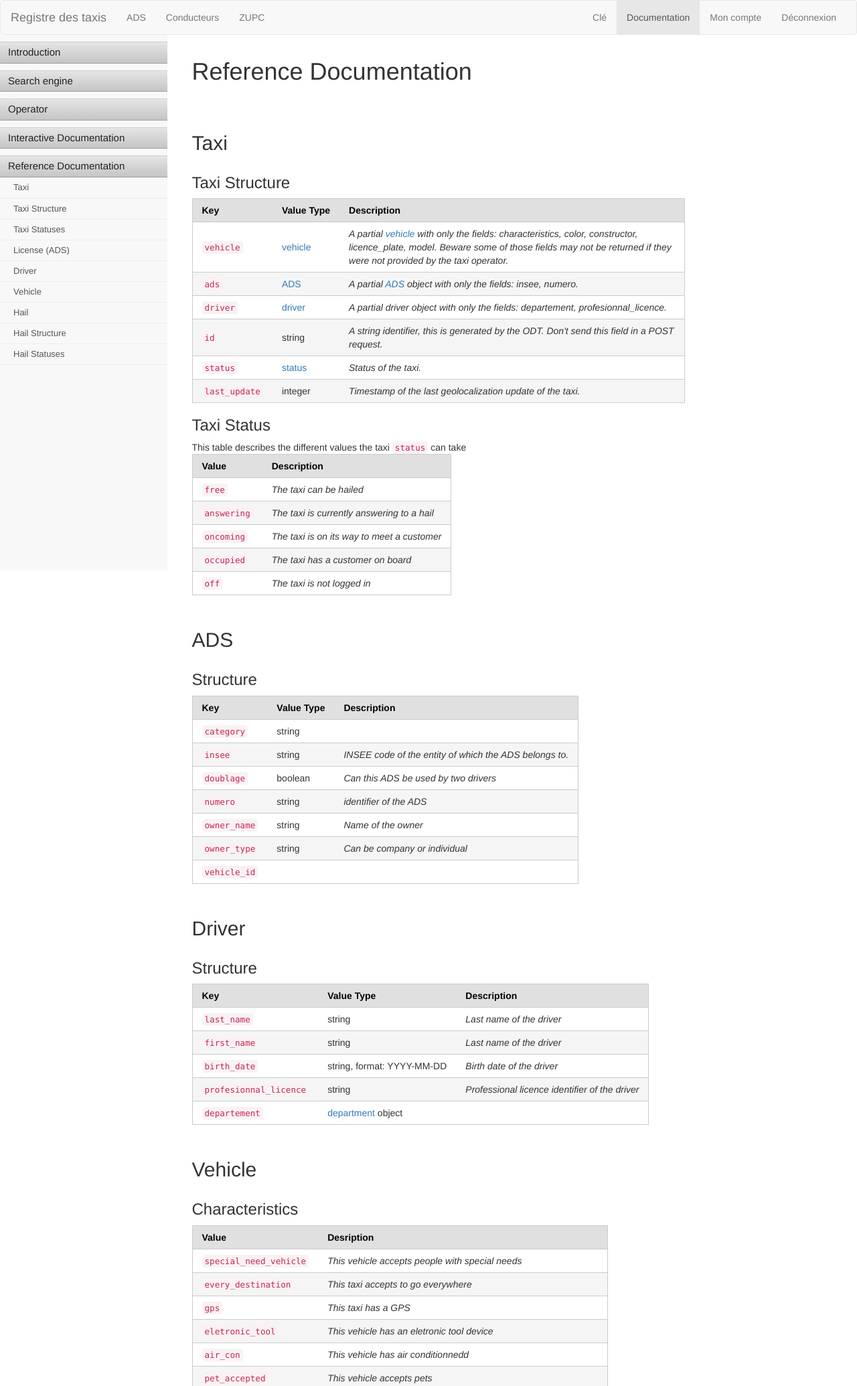
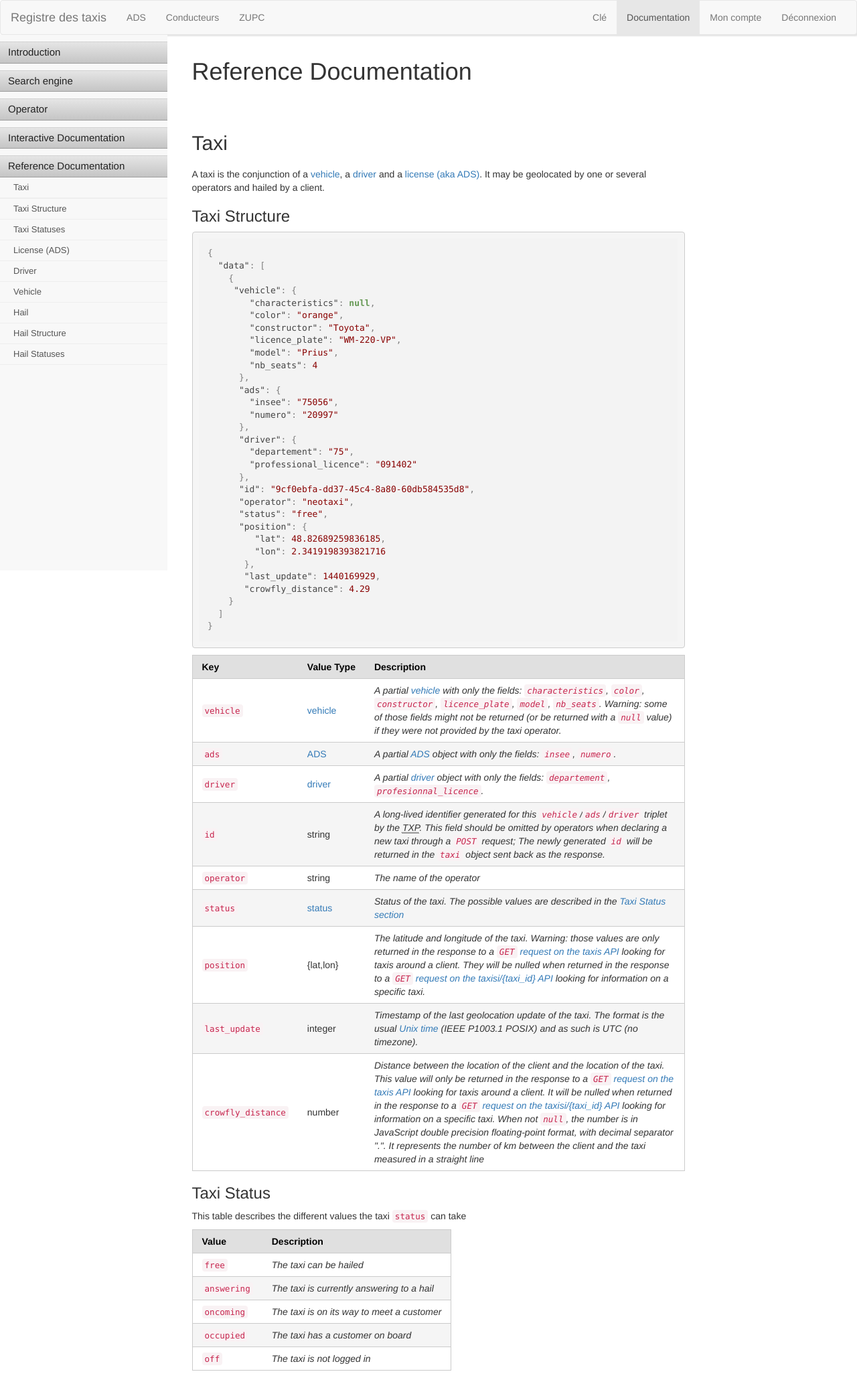
Before and after one commit to openmaraude/APITaxi, a Python web app: template APITaxi/templates/documentation/reference.html in a window 1280 px wide. Shown: the top 2070 px of the page at 67% size. Run offline with Jinja, Linux system fonts and the light colour scheme; the template is opened without the code that fills it, so the values that code supplies are empty; some libraries are stand-ins or nearby versions.

Commit message:
doc improvement

```diff
--- a/APITaxi/static/css/vertical-nav.css
+++ b/APITaxi/static/css/vertical-nav.css
@@ -4,6 +4,9 @@
    left:0;
    width:100%;
    position:fixed;
+   -webkit-box-shadow: 2px 2px 2px rgba(200,200,200,0.5);
+   -moz-box-shadow:    2px 2px 2px rgba(200,200,200,0.5);
+   box-shadow:         2px 2px 2px rgba(200,200,200,0.5);
    z-index: 99;
 }
 
--- a/APITaxi/templates/documentation/base.html
+++ b/APITaxi/templates/documentation/base.html
@@ -5,9 +5,13 @@
 <link rel="stylesheet"
       href="{{url_for('static', filename='css/simple-sidebar.css')}}">
 <link rel="stylesheet"
-       href="{{url_for('static', filename='css/pure-tables.css')}}">
- <link rel="stylesheet"
-         href="{{url_for('static', filename='css/vertical-nav.css')}}">
+      href="{{url_for('static', filename='css/pure-tables.css')}}">
+<link rel="stylesheet"
+      href="{{url_for('static', filename='css/vertical-nav.css')}}">
+<link rel="stylesheet"
+      href="//cdnjs.cloudflare.com/ajax/libs/highlight.js/8.7/styles/default.min.css">
+<script src="//cdnjs.cloudflare.com/ajax/libs/highlight.js/8.7/highlight.min.js"></script>
+<script>hljs.initHighlightingOnLoad();</script>
 {% endblock %}
 {% from "bootstrap/pagination.html" import render_pagination %}
 {% block content %}
--- a/APITaxi/templates/documentation/reference.html
+++ b/APITaxi/templates/documentation/reference.html
@@ -11,8 +11,41 @@
 <h1>Reference Documentation</h1>
 
 <h2 id="taxi">Taxi</h2>
+<p>A taxi is the conjunction of a <a href="#vehicle">vehicle</a>, a <a href="#driver">driver</a> and a <a href="#ADS">license (aka ADS)</a>. It may be geolocated by one or several operators and hailed by a client.</p>
+<h3 id="taxi_object">Taxi Structure</h3>
+<pre><code class="json">{
+  "data": [
+    {
+     "vehicle": {
+        "characteristics": null,
+        "color": "orange",
+        "constructor": "Toyota",
+        "licence_plate": "WM-220-VP",
+        "model": "Prius",
+        "nb_seats": 4
+      },
+      "ads": {
+        "insee": "75056",
+        "numero": "20997"
+      },
+      "driver": {
+        "departement": "75",
+        "professional_licence": "091402"
+      },
+      "id": "9cf0ebfa-dd37-45c4-8a80-60db584535d8",
+      "operator": "neotaxi",
+      "status": "free",
+      "position": {
+         "lat": 48.82689259836185,
+         "lon": 2.3419198393821716
+       },
+       "last_update": 1440169929,
+       "crowfly_distance": 4.29
+    }
+  ]
+}
+</code></pre>
 
-<h3 id="taxi_object">Taxi Structure</h3>
 <table class="pure-table pure-table-bordered pure-table-horizontal pure-table-striped">
     <thead>
     <tr>
@@ -24,37 +57,54 @@
     <tr>
         <td><code>vehicle</code></td>
         <td><a href="#vehicle_object">vehicle</a></td>
-        <td><em>A partial <a href="#vehicle_object">vehicle</a> with only the fields: characteristics, color, constructor, licence_plate, model. Beware some of those fields may not be returned if they were not provided by the taxi operator.</em></td>
+        <td><em>A partial <a href="#vehicle_object">vehicle</a> with only the fields: <code>characteristics</code>, <code>color</code>, <code>constructor</code>, <code>licence_plate</code>, <code>model</code>, <code>nb_seats</code>. Warning: some of those fields might not be returned (or be returned with a <code>null</code> value) if they were not provided by the taxi operator.</em></td>
     </tr>
     <tr>
         <td><code>ads</code></td>
         <td><a href="#ads_object">ADS</a></td>
-        <td><em>A partial <a href="#ads_object">ADS</a> object with only the fields: insee, numero.</em></td>
+        <td><em>A partial <a href="#ads_object">ADS</a> object with only the fields: <code>insee</code>, <code>numero</code>.</em></td>
     </tr>
     <tr>
         <td><code>driver</code></td>
         <td><a href="#driver_object">driver</a></td>
-        <td><em>A partial driver object with only the fields: departement, profesionnal_licence.</em></td>
+        <td><em>A partial <a href="#driver_object">driver</a> object with only the fields: <code>departement</code>, <code>profesionnal_licence</code>.</em></td>
     </tr>
     <tr>
         <td><code>id</code></td>
         <td>string</td>
-        <td><em>A string identifier, this is generated by the ODT. Don't send this field in a POST request.</em></td>
+        <td><em>A long-lived identifier generated for this <code>vehicle</code>/<code>ads</code>/<code>driver</code> triplet by the <abbr title="Taxi Exchange Point">TXP</abbr>. This field should be omitted by operators when declaring a new taxi through a <code>POST</code> request; The newly generated <code>id</code> will be returned in the <code>taxi</code> object sent back as the response.</em></td>
+    </tr>
+    <tr>
+         <td><code>operator</code></td>
+         <td>string</td>
+         <td><em>The name of the operator</em></td>
     </tr>
     <tr>
         <td><code>status</code></td>
         <td><a href="#status_taxi_enum">status</a></td>
-        <td><em>Status of the taxi.</em></td>
+        <td><em>Status of the taxi. The possible values are described in the <a href="#taxi_status">Taxi Status section</a></em></td>
+    </tr>
+    <tr>
+         <td><code>position</code></td>
+         <td>{lat,lon}</td>
+         <td><em>The latitude and longitude of the taxi. Warning: those values are only returned in the response to a <a href="/doc/#!/taxis/get_taxis" target=_blank><code>GET</code> request on the taxis API</a> looking for taxis around a client. They will be nulled when returned in the response to a <a href="/doc/#!/taxis/get_taxi_id" target=_blank><code>GET</code> request on the taxisi/{taxi_id} API</a> looking for information on a specific taxi.</em></td>
     </tr>
     <tr>
         <td><code>last_update</code></td>
         <td>integer</td>
-        <td><em>Timestamp of the last geolocalization update of the taxi.</em></td>
+        <td><em>Timestamp of the last geolocation update of the taxi. The format is the usual <a href="https://en.wikipedia.org/wiki/Unix_time" target="_blank">Unix time</a> (IEEE P1003.1 POSIX) and as such is UTC (no timezone).</em></td>
     </tr>
+    <tr>
+         <td><code>crowfly_distance</code></td>
+         <td>number</td>
+         <td><em>Distance between the location of the client and the location of the taxi. This value will only be returned in the response to a <a href="/doc/#!/taxis/get_taxis" target=_blank><code>GET</code> request on the taxis API</a> looking for taxis around a client.  It will be nulled when returned in the response to a <a href="/doc/#!/taxis/get_taxi_id" target=_blank><code>GET</code> request on the taxisi/{taxi_id}   API</a> looking for
+                 information on a specific taxi. When not <code>null</code>, the number is in JavaScript double precision floating-point format, with decimal separator ".". It represents the number of km between the client and the taxi measured in a
+                 straight line</em></td>
+     </tr>
 </table>
 
 <h3 id="taxi_status">Taxi Status</h3>
-This table describes the different values the taxi <code>status</code> can take
+<p>This table describes the different values the taxi <code>status</code> can take</p>
 <table class="pure-table pure-table-bordered pure-table-horizontal pure-table-striped">
     <thead>
     <tr>
```
Also changed, not shown: APITaxi/templates/documentation/index.html (+7 -7 lines).
